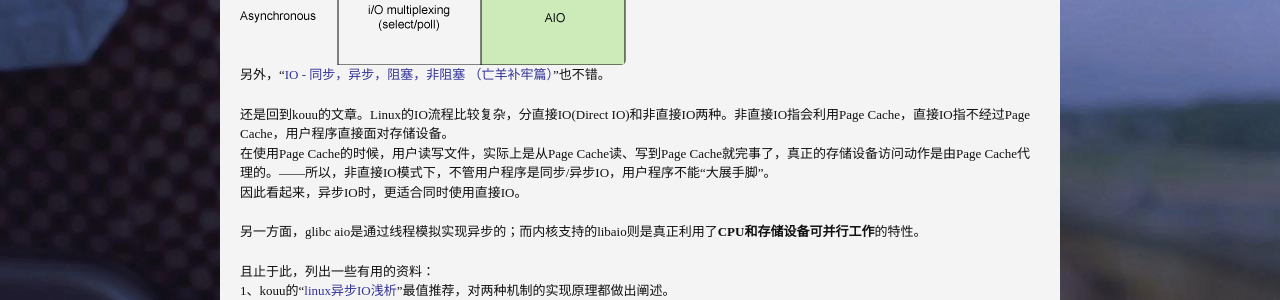
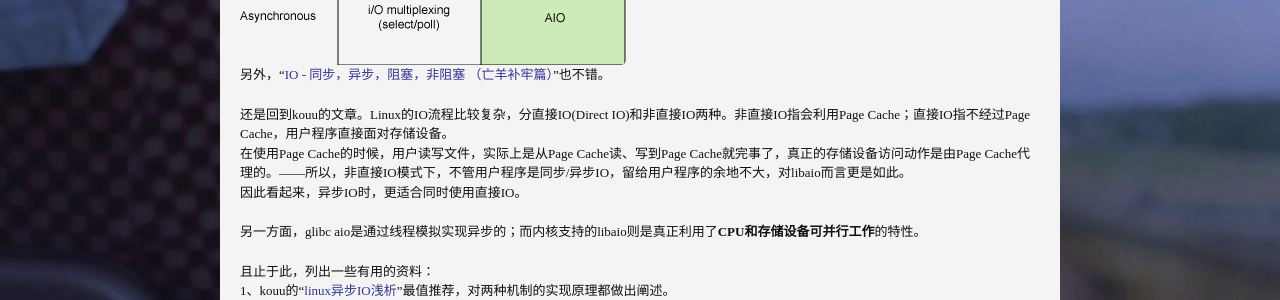
Before and after one commit to tfengmao/xanfeng, a Jekyll site: the page built from _posts/2012-11-26-posix-aio-kernel-aio.md, in a window 1280 px wide. Shown: the part 368-668 px from the top of the page. Built offline with Jekyll 4.4.1, drawn with Linux system fonts in a browser that asks for light colours; Markdown is read by kramdown in place of the engine named in the settings; comment, search, counter and statistics services are not loaded.

```diff
--- a/_posts/2012-11-26-posix-aio-kernel-aio.md
+++ b/_posts/2012-11-26-posix-aio-kernel-aio.md
@@ -12,8 +12,8 @@
 ![](/images/io-model.gif)
 另外，“[IO - 同步，异步，阻塞，非阻塞 （亡羊补牢篇）](http://blog.csdn.net/historyasamirror/article/details/5778378)”也不错。
 
-还是回到kouu的文章。Linux的IO流程比较复杂，分直接IO(Direct IO)和非直接IO两种。非直接IO指会利用Page Cache，直接IO指不经过Page Cache，用户程序直接面对存储设备。
-在使用Page Cache的时候，用户读写文件，实际上是从Page Cache读、写到Page Cache就完事了，真正的存储设备访问动作是由Page Cache代理的。——所以，非直接IO模式下，不管用户程序是同步/异步IO，用户程序不能“大展手脚”。
+还是回到kouu的文章。Linux的IO流程比较复杂，分直接IO(Direct IO)和非直接IO两种。非直接IO指会利用Page Cache；直接IO指不经过Page Cache，用户程序直接面对存储设备。
+在使用Page Cache的时候，用户读写文件，实际上是从Page Cache读、写到Page Cache就完事了，真正的存储设备访问动作是由Page Cache代理的。——所以，非直接IO模式下，不管用户程序是同步/异步IO，留给用户程序的余地不大，对libaio而言更是如此。
 因此看起来，异步IO时，更适合同时使用直接IO。
 
 另一方面，glibc aio是通过线程模拟实现异步的；而内核支持的libaio则是真正利用了**CPU和存储设备可并行工作**的特性。
```
